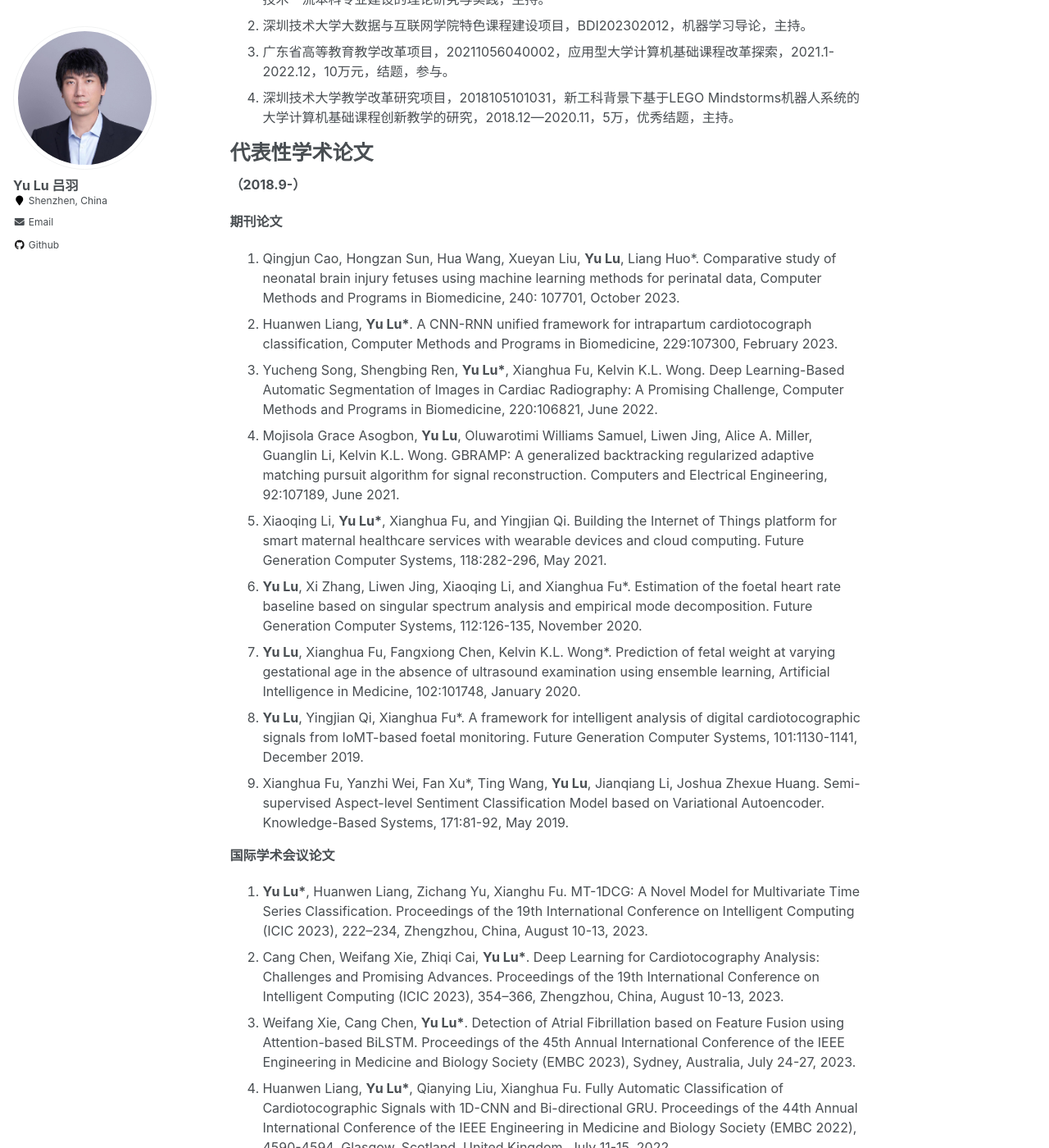
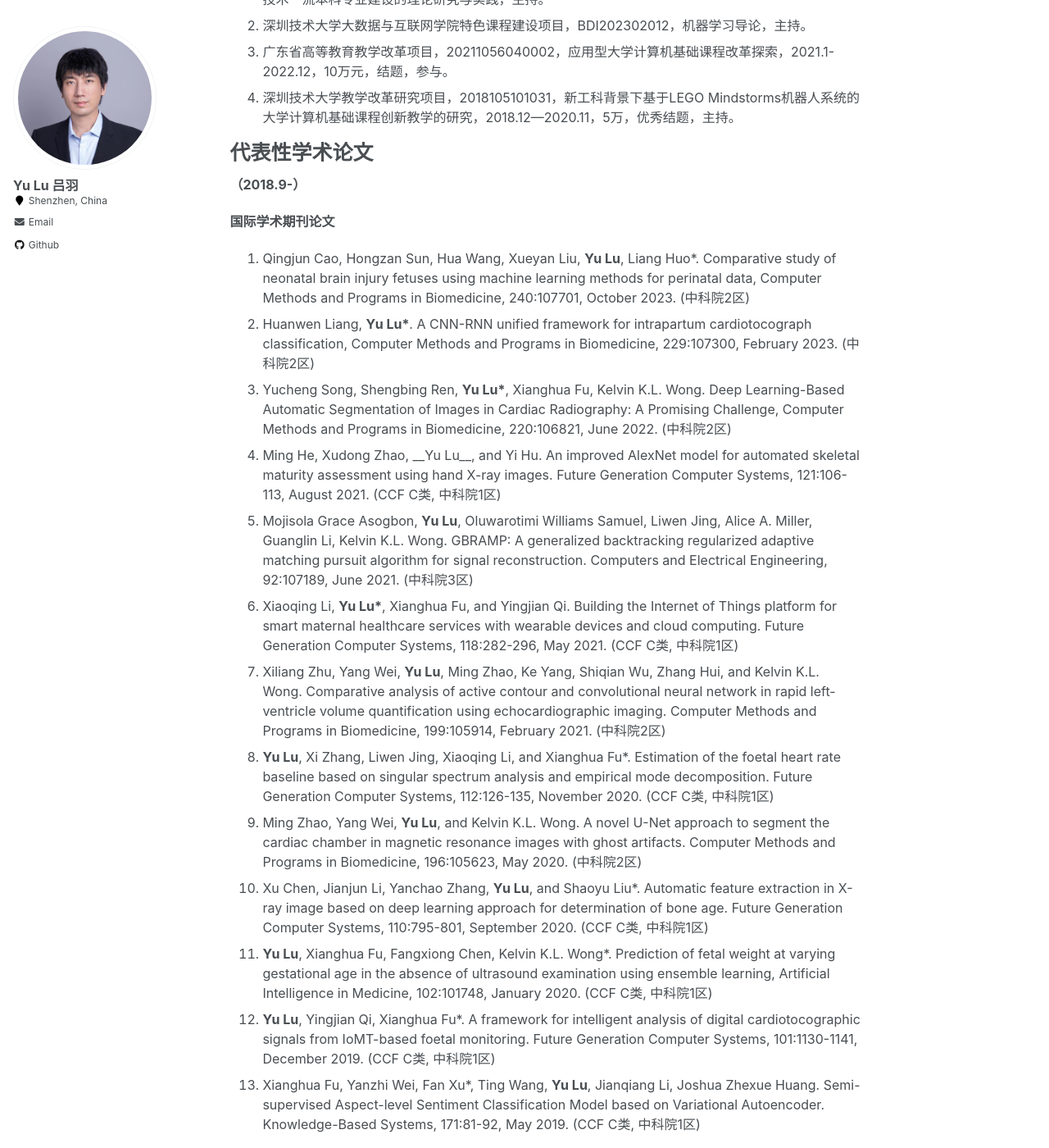
Before and after one commit to YukariUmezawa/lvyu.github.io, a Jekyll site: the page built from _pages/about.md, in a window 1280 px wide and 1400 px high, scrolled down 2380 px. Shown: the whole window at 82% size. Built offline with Jekyll 4.4.1, drawn with Linux system fonts in a browser that asks for light colours; some of the changed text lies outside the part shown.

Commit message:
Update about.md

```diff
--- a/_pages/about.md
+++ b/_pages/about.md
@@ -81,34 +81,38 @@
 ======
 **（2018.9-）**
 
-***期刊论文***
+***国际学术期刊论文***
 
-1. Qingjun Cao, Hongzan Sun, Hua Wang, Xueyan Liu, **Yu Lu**, Liang Huo*. Comparative study of neonatal brain injury fetuses using machine learning methods for perinatal data, Computer Methods and Programs in Biomedicine, 240: 107701, October 2023.
-2. Huanwen Liang, __Yu Lu*__. A CNN-RNN unified framework for intrapartum cardiotocograph classification, Computer Methods and Programs in Biomedicine, 229:107300, February 2023.
-3. Yucheng Song, Shengbing Ren, __Yu Lu*__, Xianghua Fu, Kelvin K.L. Wong. Deep Learning-Based Automatic Segmentation of Images in Cardiac Radiography: A Promising Challenge, Computer Methods and Programs in Biomedicine, 220:106821, June 2022.
-4. Mojisola Grace Asogbon, **Yu Lu***, Oluwarotimi Williams Samuel, Liwen Jing, Alice A. Miller, Guanglin Li, Kelvin K.L. Wong*. GBRAMP: A generalized backtracking regularized adaptive matching pursuit algorithm for signal reconstruction. Computers and Electrical Engineering, 92:107189, June 2021.
-5. Xiaoqing Li, __Yu Lu*__, Xianghua Fu, and Yingjian Qi. Building the Internet of Things platform for smart maternal healthcare services with wearable devices and cloud computing. Future Generation Computer Systems, 118:282-296, May 2021.
-6. __Yu Lu__, Xi Zhang, Liwen Jing, Xiaoqing Li, and Xianghua Fu*. Estimation of the foetal heart rate baseline based on singular spectrum analysis and empirical mode decomposition. Future Generation Computer Systems, 112:126-135, November 2020.
-7. __Yu Lu__, Xianghua Fu, Fangxiong Chen, Kelvin K.L. Wong*. Prediction of fetal weight at varying gestational age in the absence of ultrasound examination using ensemble learning, Artificial Intelligence in Medicine, 102:101748, January 2020.
-8. __Yu Lu__, Yingjian Qi, Xianghua Fu*. A framework for intelligent analysis of digital cardiotocographic signals from IoMT-based foetal monitoring. Future Generation Computer Systems, 101:1130-1141, December 2019.
-9. Xianghua Fu, Yanzhi Wei, Fan Xu*, Ting Wang, __Yu Lu__, Jianqiang Li, Joshua Zhexue Huang. Semi-supervised Aspect-level Sentiment Classification Model based on Variational Autoencoder. Knowledge-Based Systems, 171:81-92, May 2019.
+1. Qingjun Cao, Hongzan Sun, Hua Wang, Xueyan Liu, **Yu Lu**, Liang Huo*. Comparative study of neonatal brain injury fetuses using machine learning methods for perinatal data, Computer Methods and Programs in Biomedicine, 240:107701, October 2023. (中科院2区)
+2. Huanwen Liang, __Yu Lu*__. A CNN-RNN unified framework for intrapartum cardiotocograph classification, Computer Methods and Programs in Biomedicine, 229:107300, February 2023. (中科院2区)
+3. Yucheng Song, Shengbing Ren, __Yu Lu*__, Xianghua Fu, Kelvin K.L. Wong. Deep Learning-Based Automatic Segmentation of Images in Cardiac Radiography: A Promising Challenge, Computer Methods and Programs in Biomedicine, 220:106821, June 2022. (中科院2区)
+4. Ming He, Xudong Zhao, __Yu Lu*__, and Yi Hu*. An improved AlexNet model for automated skeletal maturity assessment using hand X-ray images. Future Generation Computer Systems, 121:106-113, August 2021. (CCF C类, 中科院1区)
+5. Mojisola Grace Asogbon, **Yu Lu***, Oluwarotimi Williams Samuel, Liwen Jing, Alice A. Miller, Guanglin Li, Kelvin K.L. Wong*. GBRAMP: A generalized backtracking regularized adaptive matching pursuit algorithm for signal reconstruction. Computers and Electrical Engineering, 92:107189, June 2021. (中科院3区)
+6. Xiaoqing Li, __Yu Lu*__, Xianghua Fu, and Yingjian Qi. Building the Internet of Things platform for smart maternal healthcare services with wearable devices and cloud computing. Future Generation Computer Systems, 118:282-296, May 2021. (CCF C类, 中科院1区)
+7. Xiliang Zhu, Yang Wei, __Yu Lu__, Ming Zhao*, Ke Yang, Shiqian Wu, Zhang Hui, and Kelvin K.L. Wong*. Comparative analysis of active contour and convolutional neural network in rapid left-ventricle volume quantification using echocardiographic imaging. Computer Methods and Programs in Biomedicine, 199:105914, February 2021. (中科院2区)
+8. __Yu Lu__, Xi Zhang, Liwen Jing, Xiaoqing Li, and Xianghua Fu*. Estimation of the foetal heart rate baseline based on singular spectrum analysis and empirical mode decomposition. Future Generation Computer Systems, 112:126-135, November 2020. (CCF C类, 中科院1区)
+9. Ming Zhao*, Yang Wei, __Yu Lu__, and Kelvin K.L. Wong*. A novel U-Net approach to segment the cardiac chamber in magnetic resonance images with ghost artifacts. Computer Methods and Programs in Biomedicine, 196:105623, May 2020. (中科院2区)
+10. Xu Chen, Jianjun Li, Yanchao Zhang, __Yu Lu__, and Shaoyu Liu*. Automatic feature extraction in X-ray image based on deep learning approach for determination of bone age. Future Generation Computer Systems, 110:795-801, September 2020. (CCF C类, 中科院1区)
+11. __Yu Lu__, Xianghua Fu, Fangxiong Chen, Kelvin K.L. Wong*. Prediction of fetal weight at varying gestational age in the absence of ultrasound examination using ensemble learning, Artificial Intelligence in Medicine, 102:101748, January 2020. (CCF C类, 中科院1区)
+12. __Yu Lu__, Yingjian Qi, Xianghua Fu*. A framework for intelligent analysis of digital cardiotocographic signals from IoMT-based foetal monitoring. Future Generation Computer Systems, 101:1130-1141, December 2019. (CCF C类, 中科院1区)
+13. Xianghua Fu, Yanzhi Wei, Fan Xu*, Ting Wang, __Yu Lu__, Jianqiang Li, Joshua Zhexue Huang. Semi-supervised Aspect-level Sentiment Classification Model based on Variational Autoencoder. Knowledge-Based Systems, 171:81-92, May 2019. (CCF C类, 中科院1区)
 
 
 ***国际学术会议论文***
 
-1. __Yu Lu*__, Huanwen Liang, Zichang Yu, Xianghu Fu. MT-1DCG: A Novel Model for Multivariate Time Series Classification. Proceedings of the 19th International Conference on Intelligent Computing (ICIC 2023), 222–234, Zhengzhou, China, August 10-13, 2023.
-2. Cang Chen, Weifang Xie, Zhiqi Cai, __Yu Lu*__. Deep Learning for Cardiotocography Analysis: Challenges and Promising Advances. Proceedings of the 19th International Conference on Intelligent Computing (ICIC 2023), 354–366, Zhengzhou, China, August 10-13, 2023.
+1. __Yu Lu*__, Huanwen Liang, Zichang Yu, Xianghu Fu. MT-1DCG: A Novel Model for Multivariate Time Series Classification. Proceedings of the 19th International Conference on Intelligent Computing (ICIC 2023), 222–234, Zhengzhou, China, August 10-13, 2023. (CCF C类)
+2. Cang Chen, Weifang Xie, Zhiqi Cai, __Yu Lu*__. Deep Learning for Cardiotocography Analysis: Challenges and Promising Advances. Proceedings of the 19th International Conference on Intelligent Computing (ICIC 2023), 354–366, Zhengzhou, China, August 10-13, 2023. (CCF C类)
 3. Weifang Xie, Cang Chen, __Yu Lu*__. Detection of Atrial Fibrillation based on Feature Fusion using Attention-based BiLSTM. Proceedings of the 45th Annual International Conference of the IEEE Engineering in Medicine and Biology Society (EMBC 2023), Sydney, Australia, July 24-27, 2023.
 4. Huanwen Liang, __Yu Lu*__, Qianying Liu, Xianghua Fu. Fully Automatic Classification of Cardiotocographic Signals with 1D-CNN and Bi-directional GRU. Proceedings of the 44th Annual International Conference of the IEEE Engineering in Medicine and Biology Society (EMBC 2022), 4590-4594, Glasgow, Scotland, United Kingdom, July 11-15, 2022.
 5. __Yu Lu*__, Xi Zhang, Liwen Jing, Xianghua Fu. Data Enhancement and Deep Learning for Bone Age Assessment using The Standards of Skeletal Maturity of Hand and Wrist for Chinese. Proceedings of the 43rd Annual International Conference of the IEEE Engineering in Medicine and Biology Society (EMBC 2021), 2605-2609, Guadalajara, Mexico, November 1-5, 2021.
 6. __Yu Lu*__, Xianghua Fu, Xiaoqing Li, Yingjian Qi. Cardiac Chamber Segmentation Using Deep Learning on Magnetic Resonance Images from Patients Before and After Atrial Septal Occlusion Surgery. Proceedings of the 42nd Annual International Conference of the IEEE Engineering in Medicine and Biology Society (EMBC 2020), 1211-1216, Montreal, QC, Canada, July 20-24, 2020.
-7. __Yu Lu__, Xi Zhang, Xianghua Fu, Fangxiong Chen, Kelvin K.L. Wong*. Ensemble Machine Learning for Estimating Fetal Weight at Varying Gestational Age. Proceedings of the 33rd AAAI Conference on Artificial Intelligence (AAAI 2019), 9522-9527, Honolulu, Hawaii, USA, January 27 - February 1, 2019.
+7. __Yu Lu__, Xi Zhang, Xianghua Fu, Fangxiong Chen, Kelvin K.L. Wong*. Ensemble Machine Learning for Estimating Fetal Weight at Varying Gestational Age. Proceedings of the 33rd AAAI Conference on Artificial Intelligence (AAAI 2019), 9522-9527, Honolulu, Hawaii, USA, January 27 - February 1, 2019. (CCF A类)
 
 
 **（2018.9以前）**
 
-1. Hanlin Niu, __Yu Lu__, Al Savvaris*, Antonios Tsourdos. An energy-efficient path planning algorithm for unmanned surface vehicles. Ocean Engineering, 161:308-321, August 2018.
+1. Hanlin Niu, __Yu Lu__, Al Savvaris*, Antonios Tsourdos. An energy-efficient path planning algorithm for unmanned surface vehicles. Ocean Engineering, 161:308-321, August 2018. (中科院1区)
 2. __Yu Lu*__, Alice A. Miller, Ruth Hoffmann, Christopher W. Johnson. Towards the Automated Verification of Weibull Distributions for System Failure Rates. Lecture Notes in Computer Science, 9933:81-96, September 2016.
-3. Zhaoguang Peng, __Yu Lu*__, Alice Miller, Tingdi Zhao, Chris Johnson. Formal Specification and Quantitative Analysis of a Constellation of Navigation Satellites. Quality and Reliability Engineering International, 32(2):345-361, March 2016.
-4. Zhaoguang Peng, __Yu Lu*__, Alice Miller, Chris Johnson, Tingdi Zhao. Risk Assessment of Railway Transportation Systems using Timed Fault Trees. Quality and Reliability Engineering International, 32(1):181-194, February 2016.
-5. __Yu Lu__, Zhaoguang Peng*, Alice Miller, Tingdi Zhao, Chris Johnson. How reliable is satellite navigation for aviation? Checking availability properties with probabilistic verification. Reliability Engineering & System Safety, 144:95-116, December 2015.
+3. Zhaoguang Peng, __Yu Lu*__, Alice Miller, Tingdi Zhao, Chris Johnson. Formal Specification and Quantitative Analysis of a Constellation of Navigation Satellites. Quality and Reliability Engineering International, 32(2):345-361, March 2016. (中科院3区)
+4. Zhaoguang Peng, __Yu Lu*__, Alice Miller, Chris Johnson, Tingdi Zhao. Risk Assessment of Railway Transportation Systems using Timed Fault Trees. Quality and Reliability Engineering International, 32(1):181-194, February 2016. (中科院3区)
+5. __Yu Lu__, Zhaoguang Peng*, Alice Miller, Tingdi Zhao, Chris Johnson. How reliable is satellite navigation for aviation? Checking availability properties with probabilistic verification. Reliability Engineering & System Safety, 144:95-116, December 2015. (中科院1区)
```
